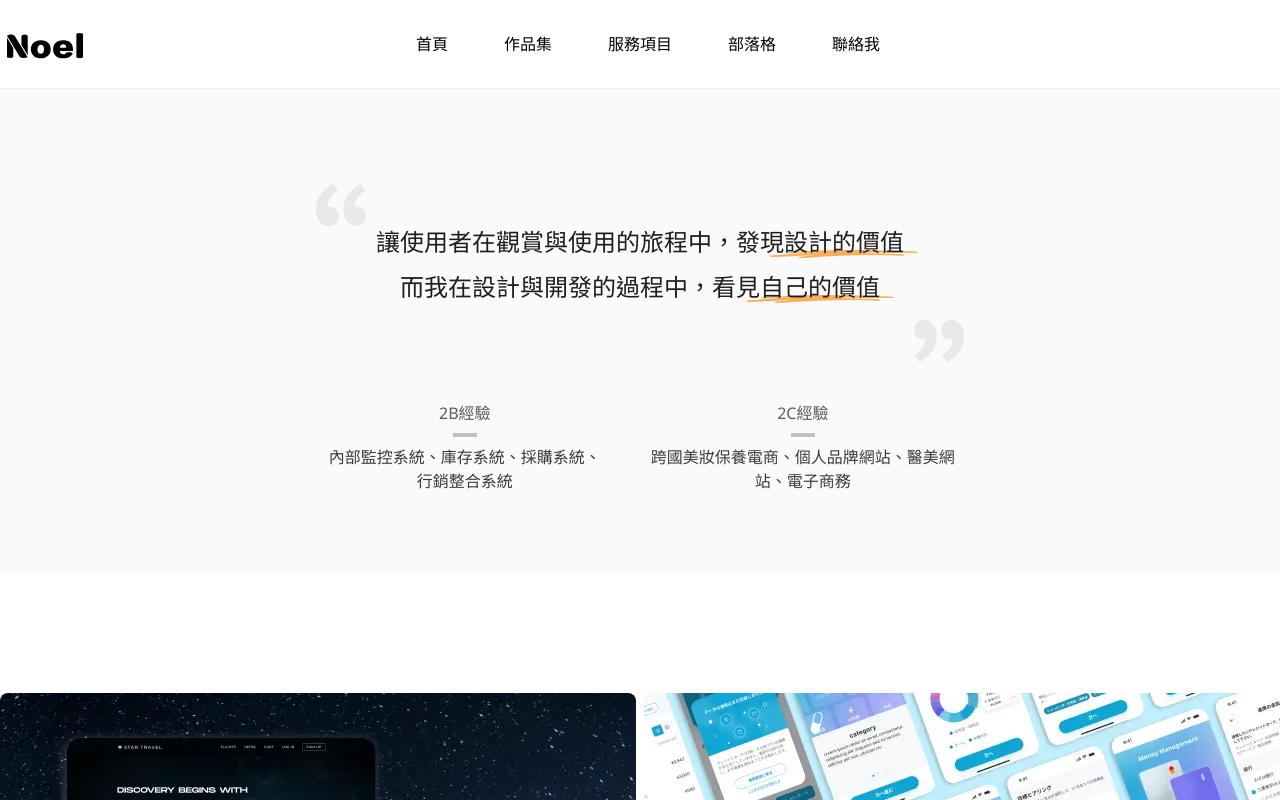
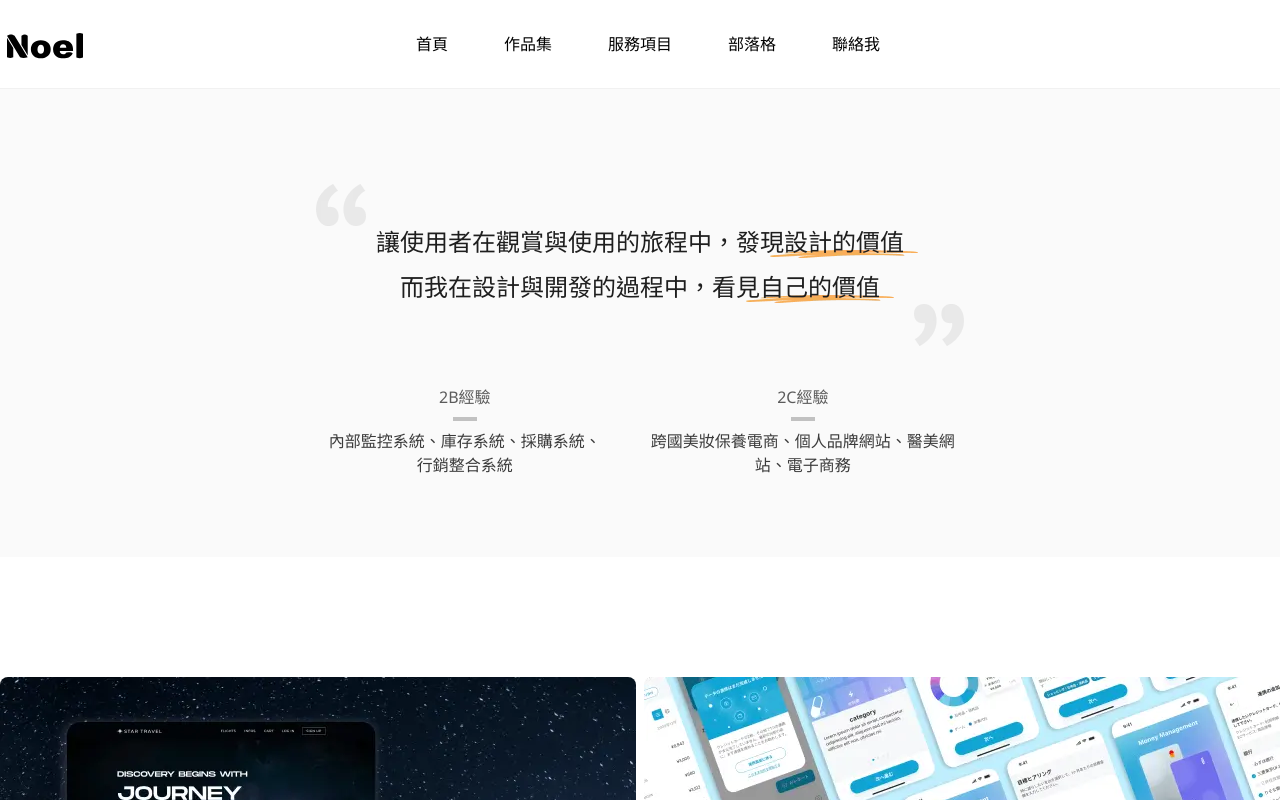
Before and after one commit to happyloa/Hex2024-mission2, a Next.js app: page /portfolio in a window 1280 px wide. Shown: the top 800 px of the page. Built offline with nearby package versions, Linux system fonts and the light colour scheme; a web font is replaced by a local one.

Commit message:
修改 blockquote 高度

```diff
--- a/components/portfolio/PortfolioQuote.module.css
+++ b/components/portfolio/PortfolioQuote.module.css
@@ -10,6 +10,7 @@
 .blockquote {
   position: relative;
   width: 670px;
+  height: 192px;
   padding: 59px 71px;
 }
 
```
